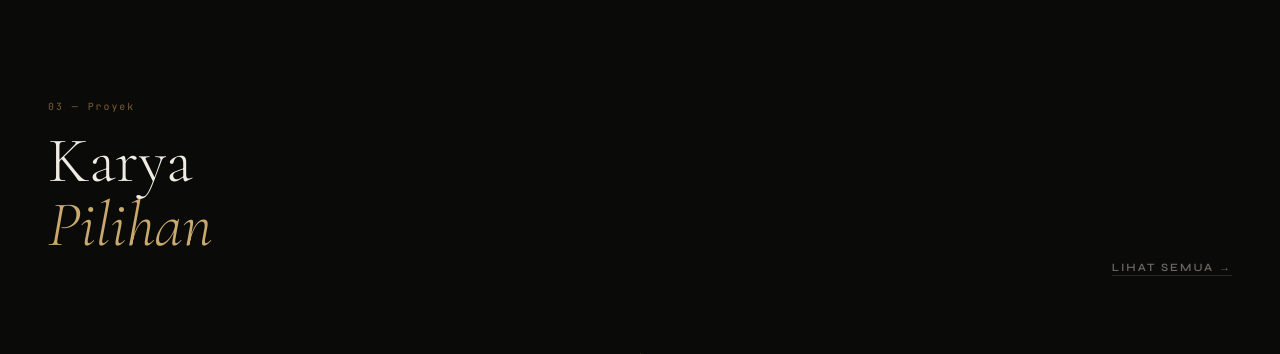
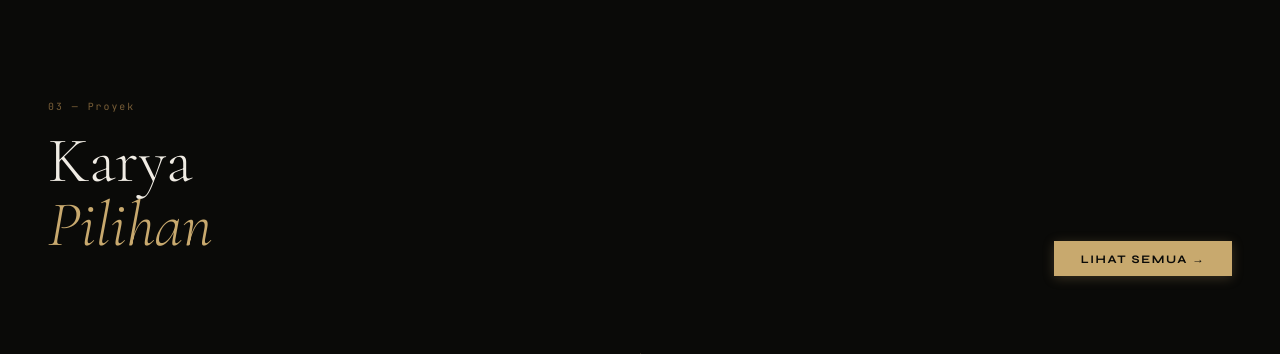
Before and after one commit to lionelyayan/lionelyayan.github.io, a PHP site: page / in a window 1280 px wide. Shown: the part 2284-2638 px from the top of the page. Run offline with PHP 8.4, Linux system fonts and the light colour scheme.

Commit message:
fix issue

```diff
--- a/assets/css/index2.css
+++ b/assets/css/index2.css
@@ -263,6 +262,32 @@ nav {
 .btn-ghost:hover {
   color: var(--gold);
   border-color: var(--gold);
+}
+
+/* Prominent variant for "Lihat Semua" in projects header */
+.btn-ghost--prominent {
+  font-size: 0.72rem;
+  font-weight: 700;
+  color: var(--bg);
+  background: var(--gold);
+  border: 1px solid var(--gold);
+  border-bottom: none;
+  padding: 0.65rem 1.6rem;
+  letter-spacing: 0.14em;
+  text-transform: uppercase;
+  text-decoration: none;
+  display: inline-flex;
+  align-items: center;
+  gap: 0.5rem;
+  transition: background 0.25s, color 0.25s, transform 0.2s, box-shadow 0.25s;
+  box-shadow: 0 2px 12px rgba(200, 169, 110, 0.25);
+}
+
+.btn-ghost--prominent:hover {
+  background: var(--gold-light);
+  color: var(--bg);
+  transform: translateY(-2px);
+  box-shadow: 0 4px 20px rgba(200, 169, 110, 0.35);
 }
 
 .hero-right {
--- a/assets/js/index2.js
+++ b/assets/js/index2.js
@@ -12,21 +12,21 @@ if (!isTouchDevice) {
   document.addEventListener('mousemove', e => {
     mx = e.clientX; my = e.clientY;
     cursor.style.opacity = '1';
-    ring.style.opacity = '0.6';
-    cursor.style.transform = `translate(${mx - 4}px, ${my - 4}px)`;
+    ring.style.opacity = '0.5';
+    cursor.style.transform = `translate(${mx - 3}px, ${my - 3}px)`;
   });
 
   function animRing() {
-    rx += (mx - rx) * 0.12;
-    ry += (my - ry) * 0.12;
-    ring.style.transform = `translate(${rx - 18}px, ${ry - 18}px)`;
+    rx += (mx - rx) * 0.18;
+    ry += (my - ry) * 0.18;
+    ring.style.transform = `translate(${rx - 14}px, ${ry - 14}px)`;
     requestAnimationFrame(animRing);
   }
   animRing();
 
   document.querySelectorAll('a, button').forEach(el => {
-    el.addEventListener('mouseenter', () => { ring.style.transform += ' scale(1.8)'; ring.style.opacity = '1'; });
-    el.addEventListener('mouseleave', () => { ring.style.opacity = '0.6'; });
+    el.addEventListener('mouseenter', () => { ring.style.opacity = '0.8'; });
+    el.addEventListener('mouseleave', () => { ring.style.opacity = '0.5'; });
   });
 } else {
   cursor.style.display = 'none';
--- a/index.html
+++ b/index.html
@@ -189,7 +189,7 @@
         <p class="section-number">03 — Proyek</p>
         <h2 class="section-title">Karya<br/><em>Pilihan</em></h2>
       </div>
-      <a href="projects.html" class="btn-ghost" style="margin-bottom:0.8rem;">Lihat semua →</a>
+      <a href="projects.html" class="btn-ghost--prominent" style="margin-bottom:0.8rem;">Lihat Semua →</a>
     </div>
 
     <div class="project-grid">
```
Also changed, not shown: other parts of assets/css/index2.css (+40 -9 lines), project-detail.html (+6 -6 lines), projects.html (+7 -7 lines).
